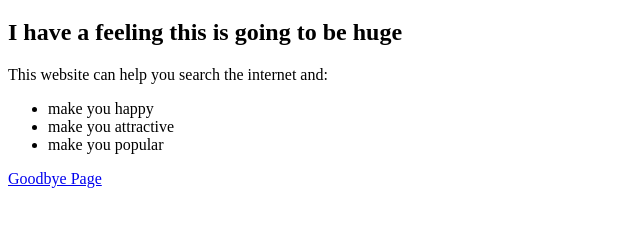
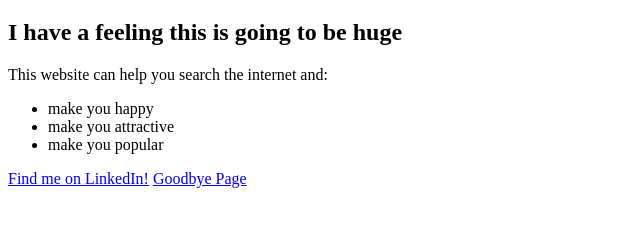
Before and after one commit to ArjunBisen/ArjunBisen-simple-website, a plain HTML site: page index.html in a window 1280 px wide. Shown: the part 61-288 px from the top of the page, without its empty margins (0-640 px from the left). Drawn offline with Linux system fonts and the light colour scheme.

Commit message:
add link to linkedin

```diff
--- a/index.html
+++ b/index.html
@@ -12,6 +12,7 @@
 	<li>make you attractive</li>
 	<li>make you popular</li>
 </ul>
+<a href="https://www.linkedin.com/in/arjunbisen1">  Find me on LinkedIn!</a>
 <a href="goodbye.html"> Goodbye Page </a>
 
 </body>
```
